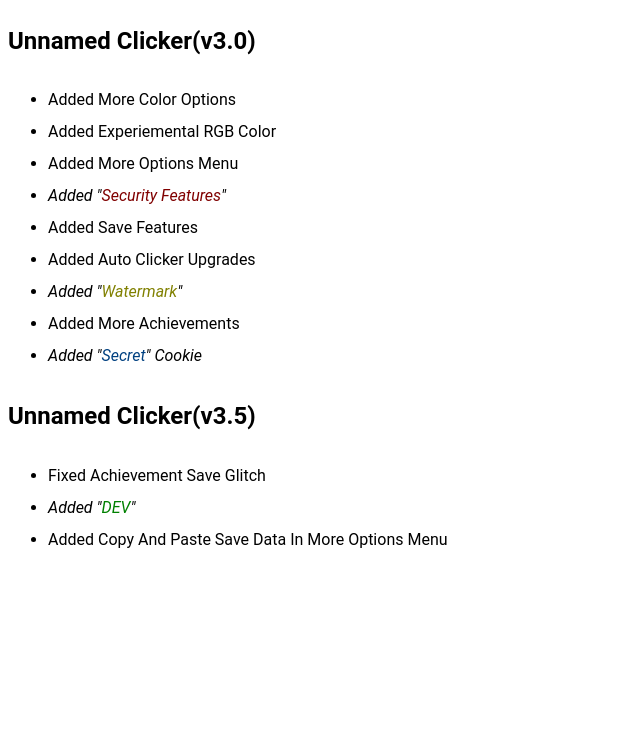
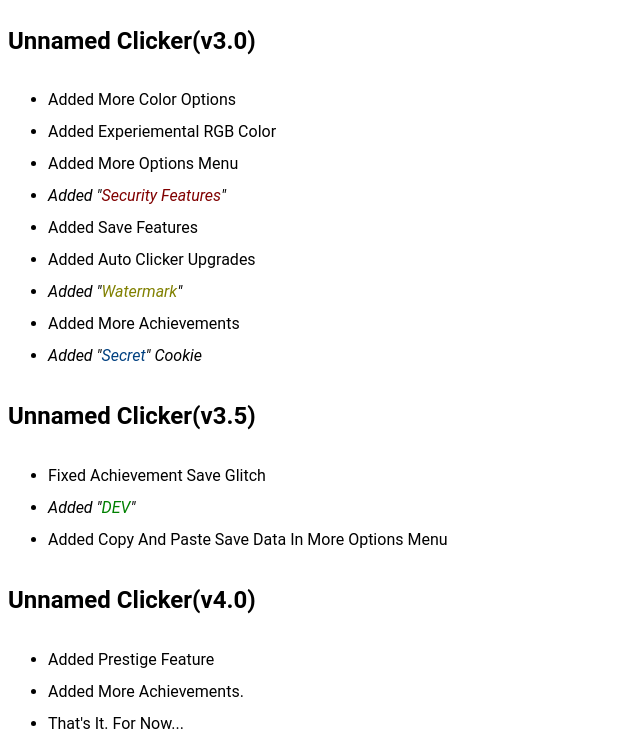
Before and after one commit to Patrick-Gledhill/Unnamed-Clicker, a plain HTML site: page Game-Versions/changelog.html in a window 1280 px wide. Shown: the part 426-1182 px from the top of the page, without its empty margins (0-640 px from the left). Before the commit the page ends 998 px from the top, so only its background shows below. Drawn offline with Linux system fonts and the light colour scheme.

Commit message:
Added uC(4.0)

```diff
--- a/Game-Versions/changelog.html
+++ b/Game-Versions/changelog.html
@@ -51,5 +51,13 @@
             <li>Added Copy And Paste Save Data In More Options Menu</li>
         </ul>
     </section>
+    <section>
+        <h2>Unnamed Clicker(v4.0)</h2>
+        <ul>
+            <li>Added Prestige Feature</li>
+            <li>Added More Achievements.</li>
+            <li>That's It. For Now...</li>
+        </ul>
+    </section>
 </body>
 </html>
```
